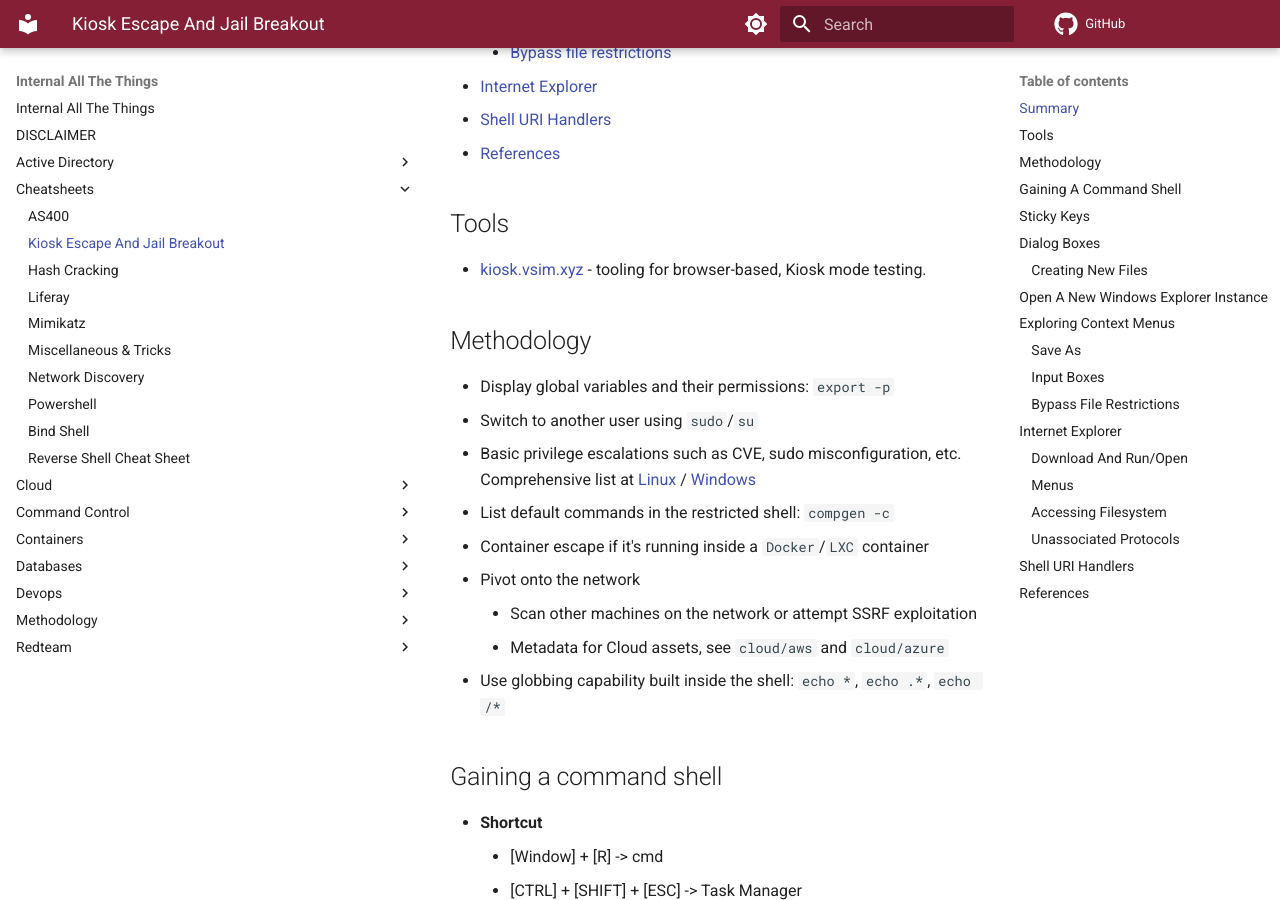
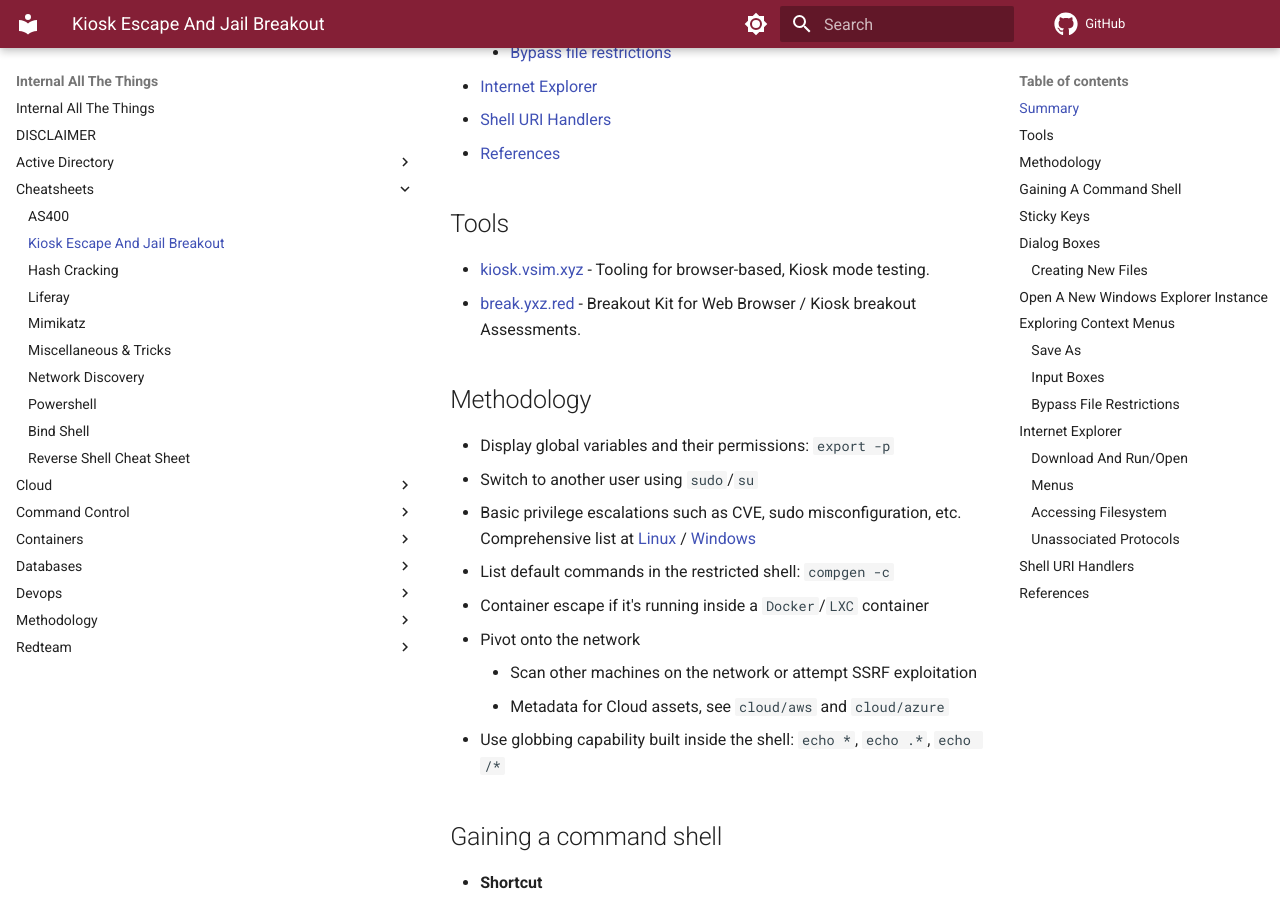
Before and after one commit to swisskyrepo/InternalAllTheThings, an MkDocs documentation site: the page built from docs/cheatsheets/escape-breakout.md, in a window 1280 px wide and 900 px high, scrolled down 493 px. Built offline with MkDocs 1.6.1 and Material for MkDocs 9.7.7, drawn with Linux system fonts in a browser that asks for light colours; comment, search, counter and statistics services are not loaded.

Commit message:
Breakout Kit for Web Browser / Kiosk breakout Assessments

```diff
--- a/docs/cheatsheets/escape-breakout.md
+++ b/docs/cheatsheets/escape-breakout.md
@@ -18,7 +18,8 @@
 
 ## Tools
 
-* [kiosk.vsim.xyz](https://kiosk.vsim.xyz/) - tooling for browser-based, Kiosk mode testing.
+* [kiosk.vsim.xyz](https://kiosk.vsim.xyz/) - Tooling for browser-based, Kiosk mode testing.
+* [break.yxz.red](https://break.yxz.red/) - Breakout Kit for Web Browser / Kiosk breakout Assessments.
 
 ## Methodology
 
```
